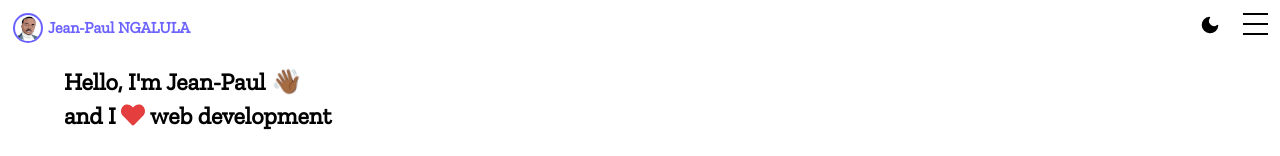
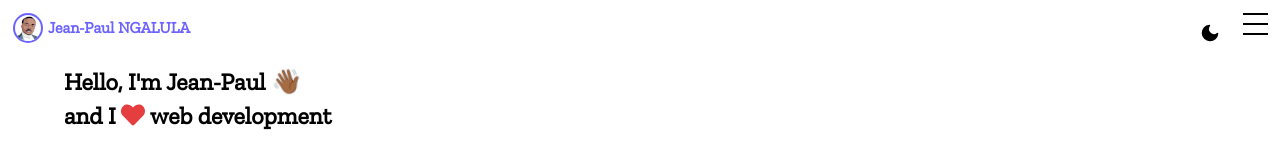
Before and after one commit to anyishxyi/mulume.dev, a Vue app: page /#/home in a window 1280 px wide. Shown: the top 156 px of the page. Built offline with nearby package versions, Linux system fonts and the light colour scheme.

Commit message:
rm extrat marging

```diff
--- a/src/layout/components/Navbar.vue
+++ b/src/layout/components/Navbar.vue
@@ -12,7 +12,7 @@
     </div>
   </router-link>
   <div class="right-menu flex p13">
-    <button class="theme-switch-button mb-15" @click="toggleTheme">
+    <button class="theme-switch-button" @click="toggleTheme">
       <svg v-if="!!theme" class="svg-theme-size mt-svg-theme" xmlns="http://www.w3.org/2000/svg" viewBox="0 0 24 24" fill="none" stroke="currentColor" stroke-width="2" stroke-linecap="round" stroke-linejoin="round">
         <circle cx="12" cy="12" r="5"></circle>
         <line x1="12" y1="1" x2="12" y2="3"></line>
@@ -42,37 +42,6 @@
     </div>
   </div>
 </div>
-  <!-- <div class="navbar space_between flex mr-10">
-    <router-link :to="{path: '/home'}" class="txt-deco-none">
-      <div class="text-lg mt-20 justify-center align-items mr-24 flex">
-        <span class="ml-20 icon-width icon-height">
-          <figure class="pic-border">
-            <img :src="jeanpaul" class="profile-pic" alt="Profile picture of Jean-Paul NGALULA (very handsome)" />
-          </figure>
-        </span>
-        <span class="pl-5 font-bold name-size color-theme-accent">Jean-Paul NGALULA</span>
-      </div>
-    </router-link>
-    <div class="right-menu mr-40 justify-center vertical-middle flex align-items">
-      <button class="theme-switch-button mb-15" @click="toggleTheme">
-        <svg v-if="!!theme" class="svg-theme-size mt-svg-theme" xmlns="http://www.w3.org/2000/svg" viewBox="0 0 24 24" fill="none" stroke="currentColor" stroke-width="2" stroke-linecap="round" stroke-linejoin="round">
-          <circle cx="12" cy="12" r="5"></circle>
-          <line x1="12" y1="1" x2="12" y2="3"></line>
-          <line x1="12" y1="21" x2="12" y2="23"></line>
-          <line x1="4.22" y1="4.22" x2="5.64" y2="5.64"></line>
-          <line x1="18.36" y1="18.36" x2="19.78" y2="19.78"></line>
-          <line x1="1" y1="12" x2="3" y2="12"></line>
-          <line x1="21" y1="12" x2="23" y2="12"></line>
-          <line x1="4.22" y1="19.78" x2="5.64" y2="18.36"></line>
-          <line x1="18.36" y1="5.64" x2="19.78" y2="4.22"></line>
-        </svg>
-        <svg v-else class="svg-theme-size mt-svg-theme" xmlns="http://www.w3.org/2000/svg" viewBox="0 0 24 24" fill="none" stroke="currentColor" stroke-width="2" stroke-linecap="round" stroke-linejoin="round"><path d="M21 12.79A9 9 0 1 1 11.21 3 7 7 0 0 0 21 12.79z"></path></svg>
-      </button>
-      <router-link :to="{path: '/home'}"><a class="link color-theme-accent hidden inline-block"> start </a></router-link>
-      <router-link :to="{path: '/about'}"><a class="link color-theme-accent hidden inline-block"> about </a></router-link>
-      <router-link :to="{path: '/contact'}"><button class="slide hidden btn-pad">Get in touch</button></router-link>
-    </div>
-  </div> -->
 </template>
 
 <script>
```
